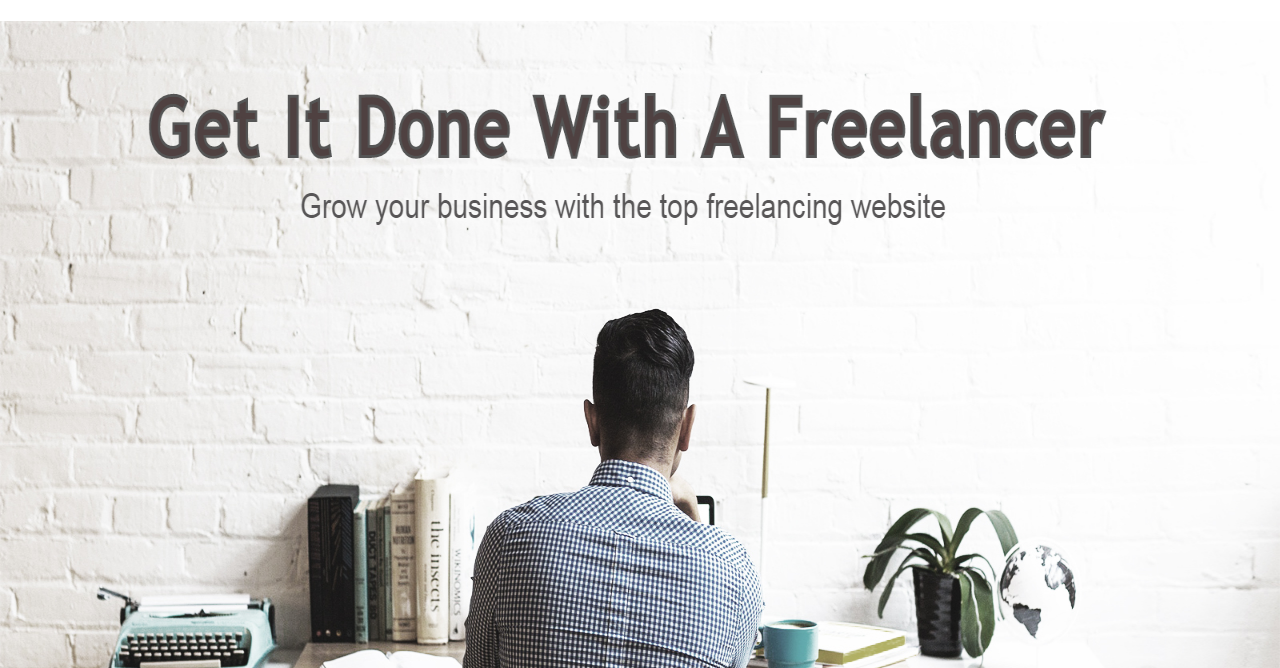
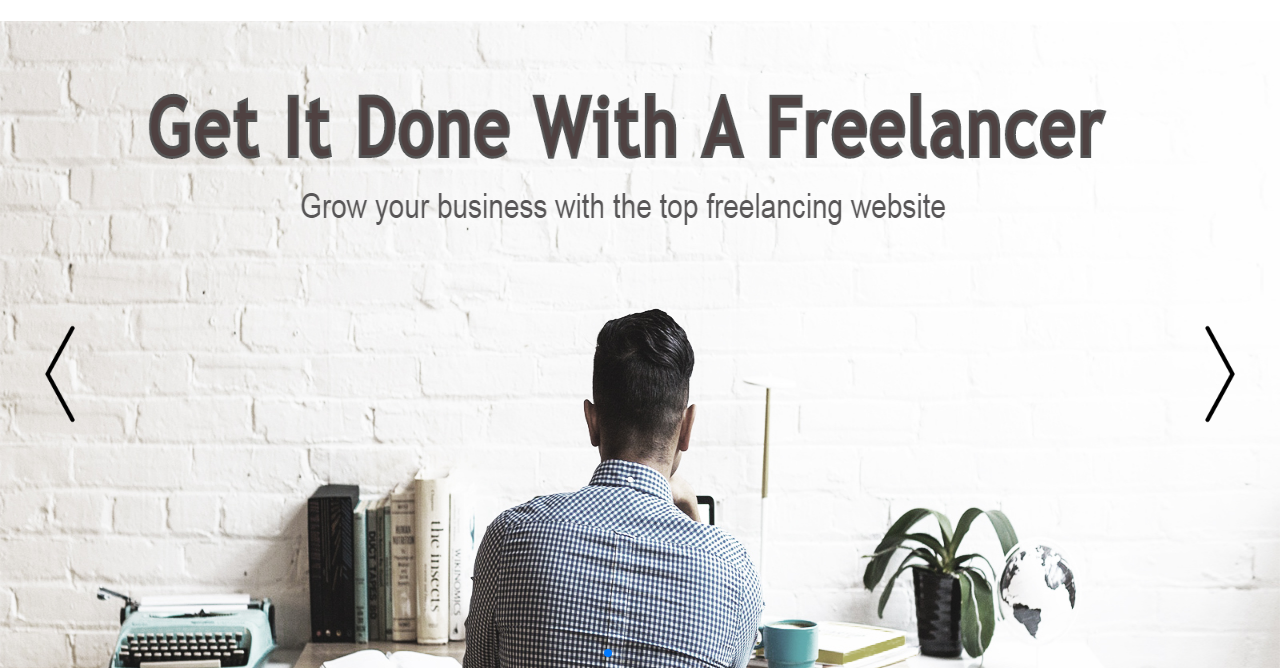
Before and after one commit to adodrndarr/Freelancer-Responsive__Frontend, a plain HTML site: page index.html in a window 1280 px wide. Shown: the part 94-762 px from the top of the page. Drawn offline with nearby package versions, Linux system fonts and the light colour scheme.

Commit message:
small fix

```diff
--- a/index.html
+++ b/index.html
@@ -12,7 +12,7 @@
     <meta name="robots" content="nofollow" />
 
     <link href="bootstrap-grid.css" type="text/css" rel="stylesheet" />
-    <link rel="stylesheet" href="https://unpkg.com/swiper/css/swiper.css" />
+    <link rel="stylesheet" href="https://unpkg.com/swiper/swiper-bundle.css">
     <link href="https://fonts.googleapis.com/css?family=Merriweather|Open+Sans&display=swap" rel="stylesheet">
     <link href="project.css" type="text/css" rel="stylesheet" />
 </head>
@@ -213,7 +213,7 @@
         </footer>
     </div><!-----------End of Page------------------------------------------------------------------------------------------------->
 
-    <script src="https://unpkg.com/swiper/js/swiper.js"></script>
+    <script src="https://unpkg.com/swiper/swiper-bundle.js"></script>
     <script src="http://code.jquery.com/jquery-3.4.1.js" integrity="sha256-WpOohJOqMqqyKL9FccASB9O0KwACQJpFTUBLTYOVvVU="
         crossorigin="anonymous">
         </script>
```
